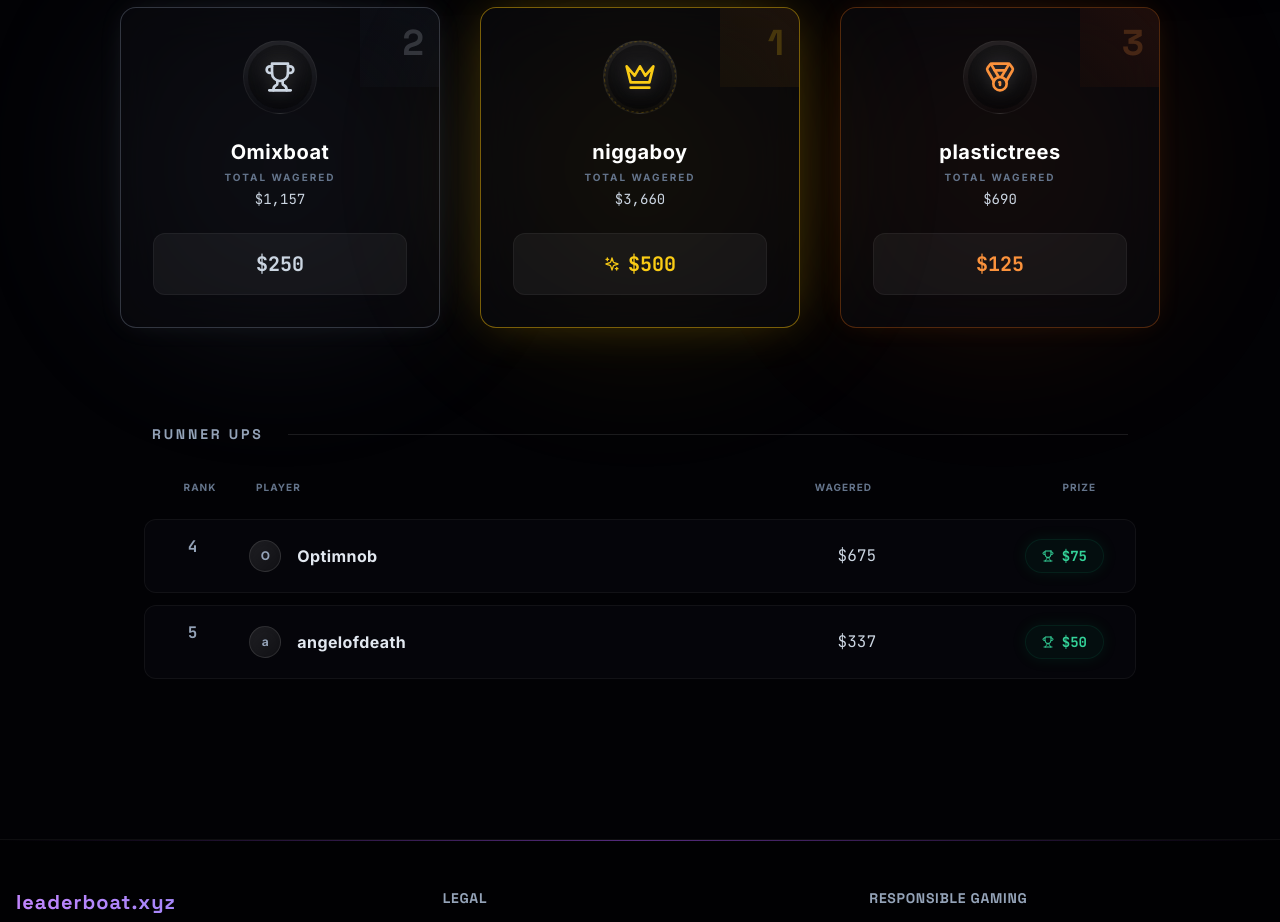
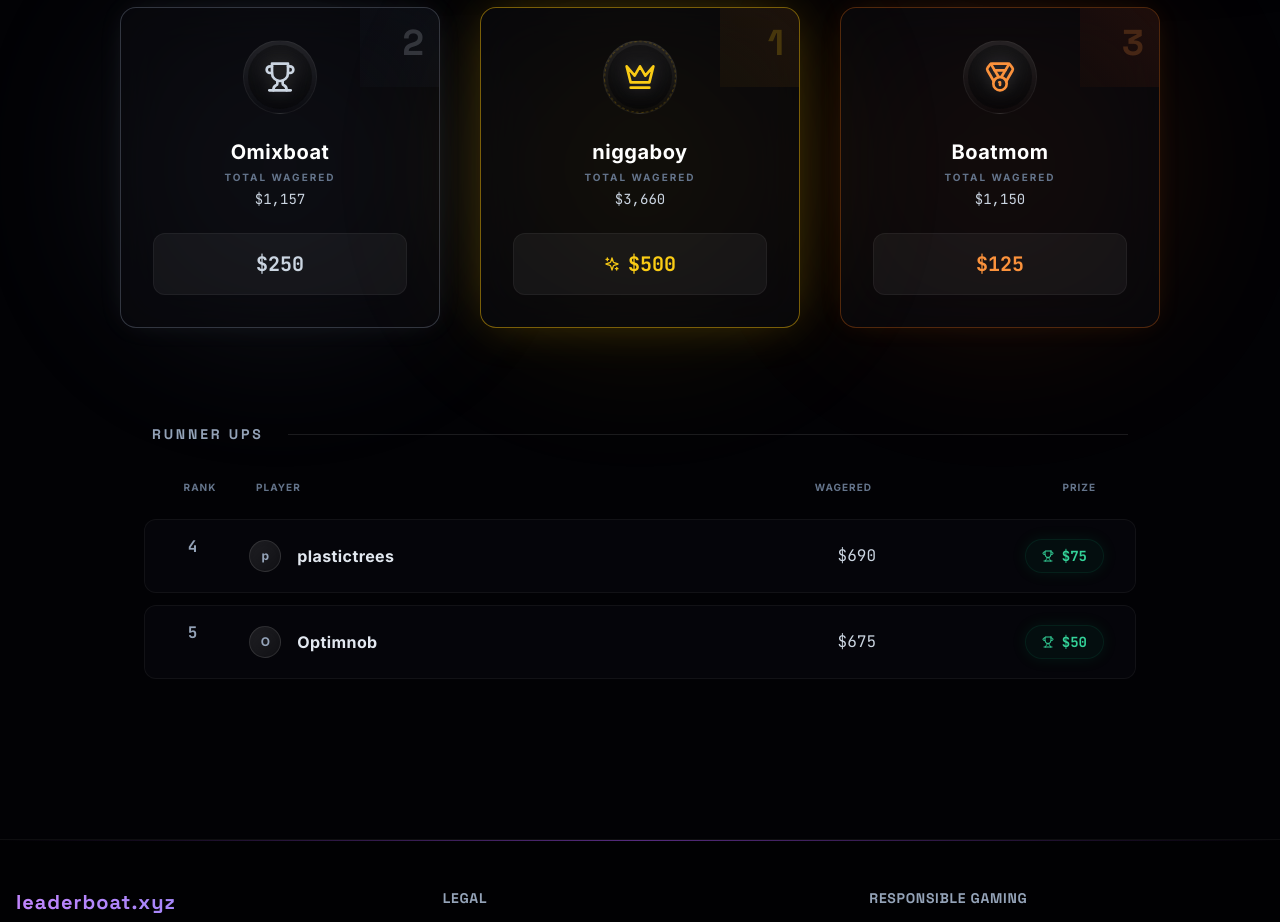
Before and after one commit to vivekstills/boat, a React (Vite) app: page / in a window 1280 px wide. Shown: the part 1080-2002 px from the top of the page. Built offline with nearby package versions, Linux system fonts and the light colour scheme.

Commit message:
Update constants.ts

```diff
--- a/constants.ts
+++ b/constants.ts
@@ -25,9 +25,9 @@ export const BONUSES: Bonus[] = [
 const RAW_PLAYERS = [
   { username: 'niggaboy', wagered: 3660 },
   { username: 'Omixboat', wagered: 1157 },
+  { username: 'Boatmom', wagered: 1150 },
   { username: 'plastictrees', wagered: 690 },
   { username: 'Optimnob', wagered: 675 },
-  { username: 'angelofdeath', wagered: 337 },
 ];
 
 const generateRealData = (region: string): Player[] => {
```
